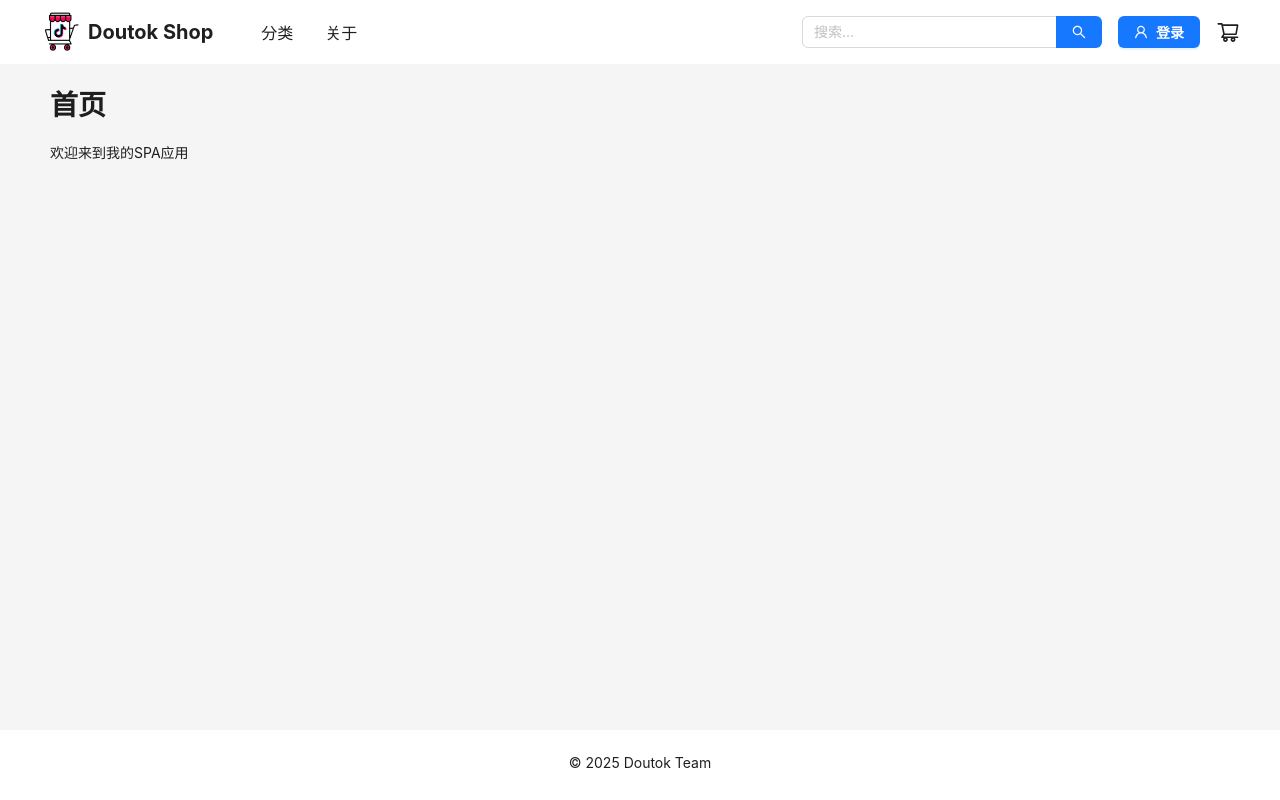
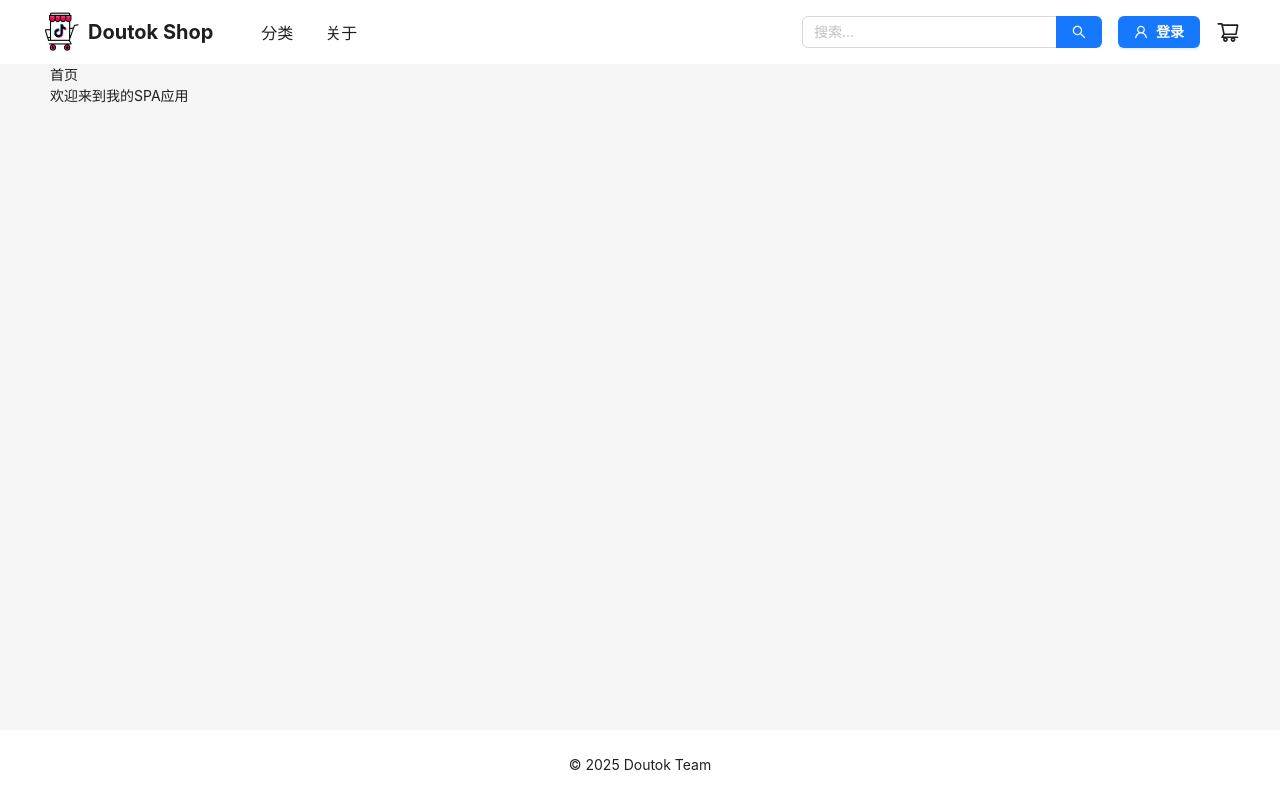
Before and after one commit to doutokk/doutok-frontend, a React (Vite) app: page / in a window 1280 px wide. Built offline with nearby package versions, Linux system fonts and the light colour scheme.

Commit message:
feat: update Tailwind CSS integration and remove deprecated configuration files

```diff
--- a/package.json
+++ b/package.json
@@ -11,8 +11,7 @@
   },
   "dependencies": {
     "@ant-design/icons": "^5.6.1",
-    "@tailwindcss/postcss": "^4.0.6",
-    "@types/react-router-dom": "^5.3.3",
+    "@tailwindcss/vite": "^4.0.6",
     "antd": "^5.24.0",
     "react": "^18.3.1",
     "react-dom": "^18.3.1",
@@ -23,6 +22,7 @@
     "@eslint/js": "^9.19.0",
     "@types/react": "^19.0.8",
     "@types/react-dom": "^19.0.3",
+    "@types/react-router-dom": "^5.3.3",
     "@vitejs/plugin-react-swc": "^3.5.0",
     "autoprefixer": "^10.4.20",
     "eslint": "^9.19.0",
--- a/postcss.config.js
+++ /dev/null
@@ -1,6 +0,0 @@
-export default {
-  plugins: {
-    tailwindcss: {},
-    autoprefixer: {},
-  }
-}
--- a/src/index.css
+++ b/src/index.css
@@ -1,6 +1,5 @@
-@tailwind base;
-@tailwind components;
-@tailwind utilities;
+
+@import "tailwindcss";
 
 body {
   margin: 0;
--- a/tailwind.config.js
+++ /dev/null
@@ -1,11 +0,0 @@
-/** @type {import('tailwindcss').Config} */
-export default {
-  content: [
-    "./index.html",
-    "./src/**/*.{js,ts,jsx,tsx}", // 确保扫描 React 组件文件
-  ],
-  theme: {
-    extend: {},
-  },
-  plugins: [],
-};
--- a/vite.config.ts
+++ b/vite.config.ts
@@ -1,16 +1,13 @@
-import { defineConfig } from 'vite'
-import react from '@vitejs/plugin-react-swc'
-import tailwind from '@tailwindcss/postcss'
-import autoprefixer from 'autoprefixer'
+import { defineConfig } from "vite";
+import react from "@vitejs/plugin-react-swc";
+import tailwindcss from "@tailwindcss/vite";
+import autoprefixer from "autoprefixer";
 
 export default defineConfig({
-  plugins: [react()],
+  plugins: [react(), tailwindcss()],
   css: {
     postcss: {
-      plugins: [
-        tailwind,
-        autoprefixer()
-      ]
-    }
-  }
-})
+      plugins: [autoprefixer()],
+    },
+  },
+});
```
Also changed, not shown: 1 other file (tests, documents, lock files or other folders).
